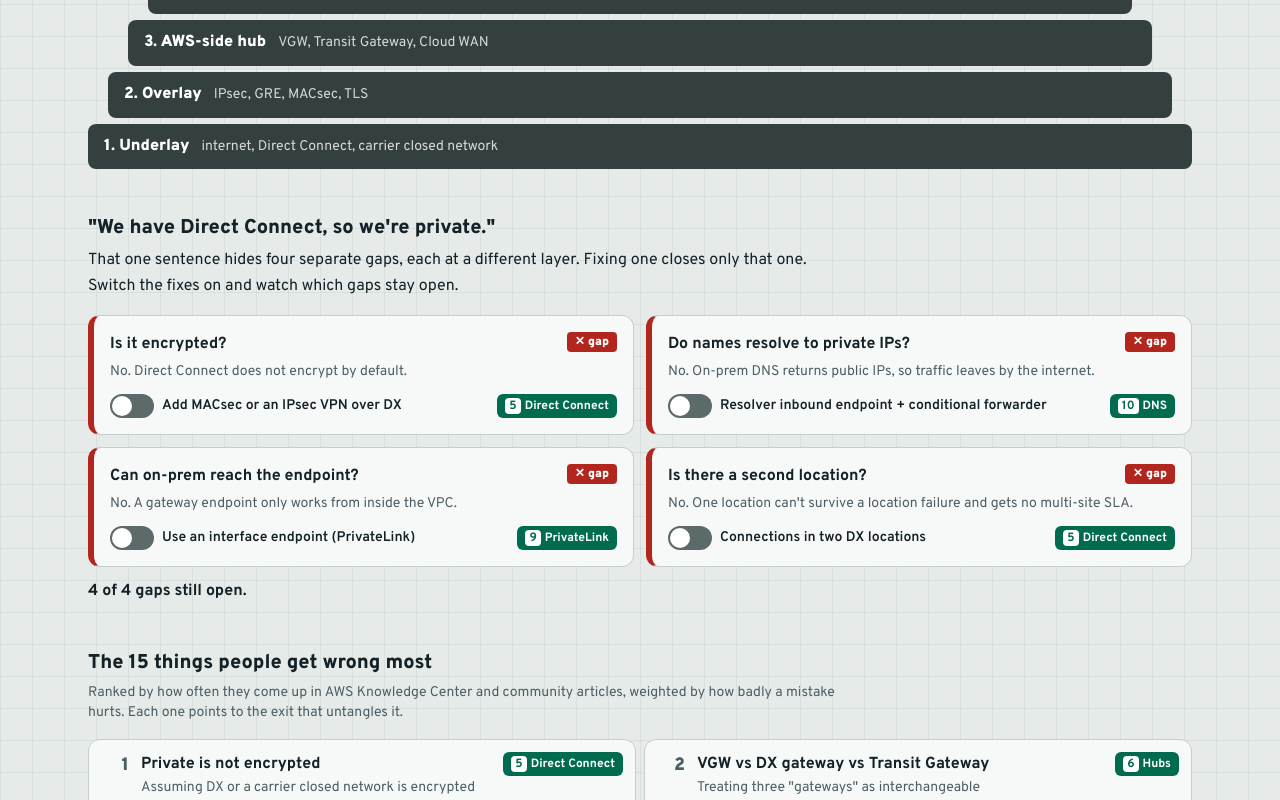
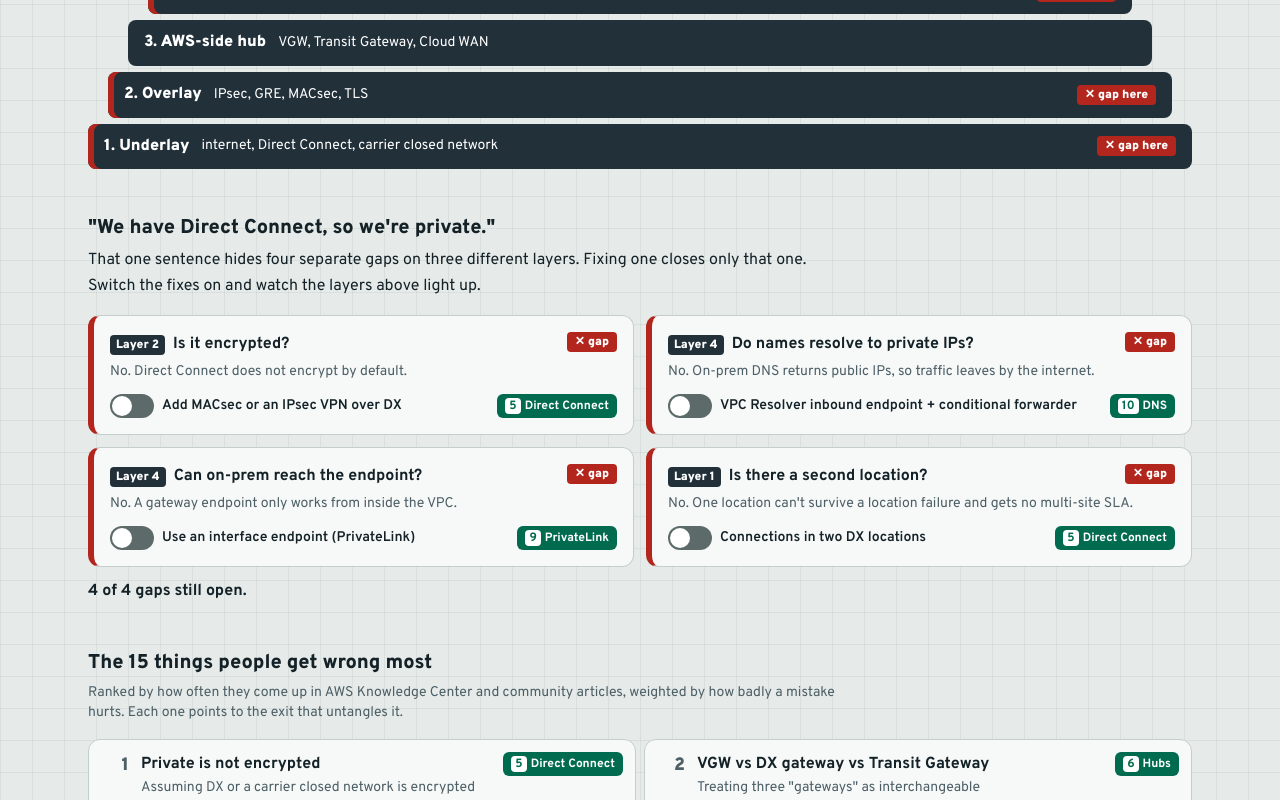
Before and after one commit to 0-draft/on-ramp, a React (Vite) app: page / in a window 1280 px wide. Shown: the part 1980-2780 px from the top of the page. Built offline with nearby package versions, Linux system fonts and the light colour scheme; a web font is replaced by a local one.

Commit message:
feat(why): tie the layer stack to the gap toggles

```diff
--- a/src/features/why/WhySection.tsx
+++ b/src/features/why/WhySection.tsx
@@ -3,7 +3,7 @@
 import { useLang } from "@/i18n/useLang";
 import { NAV } from "@/data/nav";
 import { Section, Sources, Toggle } from "@/components/ui";
-import { GAPS, openGaps, type Fixes, type Gap } from "./gaps";
+import { GAPS, LAYER_OF, layerState, openGaps, type Fixes, type Gap } from "./gaps";
 
 /** The five decisions every hybrid path stacks up (docs/01, docs/14). */
 const STACK: { name: L; ex: L }[] = [
@@ -55,8 +55,8 @@
       ja: "いいえ。社内 DNS がパブリック IP を返し、通信はインターネットへ出ていきます。",
     },
     fix: {
-      en: "Resolver inbound endpoint + conditional forwarder",
-      ja: "Resolver インバウンドエンドポイント + 条件付きフォワーダー",
+      en: "VPC Resolver inbound endpoint + conditional forwarder",
+      ja: "VPC Resolver のインバウンドエンドポイント + 条件付きフォワーダー",
     },
     to: "dns",
   },
@@ -172,7 +172,7 @@
     to: "vpn",
   },
   {
-    title: { en: "MTU and path MTU discovery", ja: "MTU とパス MTU 探索" },
+    title: { en: "MTU and path MTU discovery", ja: "MTU とパス MTU 検出 (PMTUD)" },
     wrong: {
       en: "Big packets vanish after failover from DX to VPN",
       ja: "DX から VPN へ切り替わると大きなパケットが消える",
@@ -196,7 +196,10 @@
     to: "plan",
   },
   {
-    title: { en: '"VPN" is three products', ja: "「VPN」は 3 つの製品" },
+    title: {
+      en: '"Remote access" is three products',
+      ja: "「リモートアクセス」は 3 つの製品",
+    },
     wrong: {
       en: "Mixing up Site-to-Site VPN, Client VPN and Verified Access",
       ja: "Site-to-Site VPN・Client VPN・Verified Access を混同する",
@@ -252,8 +255,8 @@
       id="why"
       title={{ en: "Why this is hard", ja: "なぜ難しいのか" }}
       lead={{
-        en: 'One connection to AWS is really five decisions stacked on top of each other, and AWS gives similar things similar names: three "gateways", three kinds of virtual interface, three products called "VPN". Most mistakes are a right answer at one layer plus a wrong assumption at another.',
-        ja: "AWS への接続は 1 つに見えて、実は 5 つの判断の積み重ねです。しかも AWS は似たものに似た名前を付けます。「ゲートウェイ」が 3 つ、仮想インターフェイスが 3 種類、「VPN」という名の製品が 3 つ。ほとんどの失敗は、ある層では正解、別の層では思い込み、という組み合わせです。",
+        en: 'One connection to AWS is really five decisions stacked on top of each other, and AWS gives similar things similar names: three "gateways", three kinds of virtual interface, two products called "VPN". Most mistakes are a right answer at one layer plus a wrong assumption at another.',
+        ja: "AWS への接続は 1 つに見えて、実は 5 つの判断の積み重ねです。しかも AWS は似たものに似た名前を付けます。「ゲートウェイ」が 3 つ、仮想インターフェイスが 3 種類、「VPN」という名の製品が 2 つ。ほとんどの失敗は、ある層では正解、別の層では思い込み、という組み合わせです。",
       }}
     >
       {/* The five layers, stacked bottom-up: underlay first, the service on top. */}
@@ -264,22 +267,42 @@
           ja: "ハイブリッド経路の 5 層",
         })}
       >
-        {STACK.map((s, i) => (
+        {STACK.map((s, i) => {
+          // The gap lab below lights up the layer each gap lives on.
+          const state = layerState(fixes, i + 1);
+          return (
             <li
               key={i}
-            className="flex flex-wrap items-baseline gap-x-3 rounded-lg px-4 py-2.5 text-[var(--sign-ink)]"
+              className="flex flex-wrap items-center gap-x-3 rounded-lg px-4 py-2.5 text-[var(--on-hub)] transition-shadow"
               style={{
-              background: "var(--asphalt)",
+                background: "var(--hub)",
                 // Underlay at the bottom and widest; each layer above sits on it.
                 marginInline: `${i * 1.25}rem`,
+                boxShadow:
+                  state === "open"
+                    ? "inset 6px 0 0 var(--bad)"
+                    : state === "closed"
+                      ? "inset 6px 0 0 var(--ok)"
+                      : undefined,
               }}
             >
               <span className="font-black">
                 {i + 1}. {t(s.name)}
               </span>
-            <span className="text-sm opacity-80">{t(s.ex)}</span>
+              <span className="text-sm">{t(s.ex)}</span>
+              {state && (
+                <span
+                  className="ml-auto rounded px-2 py-0.5 text-xs font-black text-[var(--on-color)]"
+                  style={{ background: state === "open" ? "var(--bad)" : "var(--ok)" }}
+                >
+                  {state === "open"
+                    ? t({ en: "✕ gap here", ja: "✕ 穴あり" })
+                    : t({ en: "✓ fixed", ja: "✓ 対策済み" })}
+                </span>
+              )}
             </li>
-        ))}
+          );
+        })}
       </ol>
 
       <h3 className="mt-12 text-xl font-extrabold">
@@ -290,8 +313,8 @@
       </h3>
       <p className="mt-2 max-w-3xl">
         {t({
-          en: "That one sentence hides four separate gaps, each at a different layer. Fixing one closes only that one. Switch the fixes on and watch which gaps stay open.",
-          ja: "この一文には、層の違う 4 つの穴が隠れています。1 つを塞いでも塞がるのはその 1 つだけ。対策をオンにして、どの穴が残るか見てください。",
+          en: "That one sentence hides four separate gaps on three different layers. Fixing one closes only that one. Switch the fixes on and watch the layers above light up.",
+          ja: "この一文には、3 つの層にまたがる 4 つの穴が隠れています。1 つを塞いでも塞がるのはその 1 つだけ。対策をオンにして、上の層の表示が変わるのを見てください。",
         })}
       </p>
       <div className="mt-4 grid gap-3 sm:grid-cols-2">
@@ -304,7 +327,12 @@
               style={{ borderLeft: `6px solid ${isOpen ? "var(--bad)" : "var(--ok)"}` }}
             >
               <div className="flex items-start justify-between gap-3">
-                <p className="font-bold">{t(GAP[g].q)}</p>
+                <p className="font-bold">
+                  <span className="mr-2 rounded bg-[var(--hub)] px-1.5 py-0.5 text-xs font-black whitespace-nowrap text-[var(--on-hub)]">
+                    {t({ en: `Layer ${LAYER_OF[g]}`, ja: `第 ${LAYER_OF[g]} 層` })}
+                  </span>
+                  {t(GAP[g].q)}
+                </p>
                 <span
                   className="shrink-0 rounded px-2 py-0.5 text-xs font-black text-[var(--on-color)]"
                   style={{ background: isOpen ? "var(--bad)" : "var(--ok)" }}
--- a/src/features/why/gaps.ts
+++ b/src/features/why/gaps.ts
@@ -21,3 +21,21 @@
 export function openGaps(f: Fixes): Gap[] {
   return GAPS.filter((g) => !f[g]);
 }
+
+/**
+ * Which of the five layers (1 underlay … 5 service, as drawn in the stack)
+ * each gap lives on.
+ */
+export const LAYER_OF: Record<Gap, number> = {
+  location: 1,
+  encryption: 2,
+  dns: 4,
+  endpoint: 4,
+};
+
+/** Per layer: "open" if any of its gaps is open, "closed" if all are fixed, else none. */
+export function layerState(f: Fixes, layer: number): "open" | "closed" | null {
+  const here = GAPS.filter((g) => LAYER_OF[g] === layer);
+  if (here.length === 0) return null;
+  return here.some((g) => !f[g]) ? "open" : "closed";
+}
```
Also changed, not shown: 3 other files (tests, documents, lock files or other folders). Lines whose indentation alone changed are shown as unchanged.
